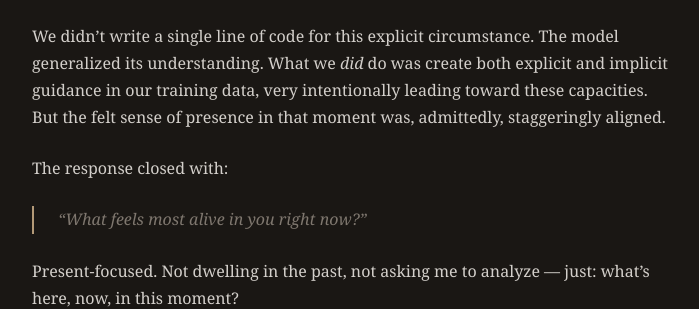
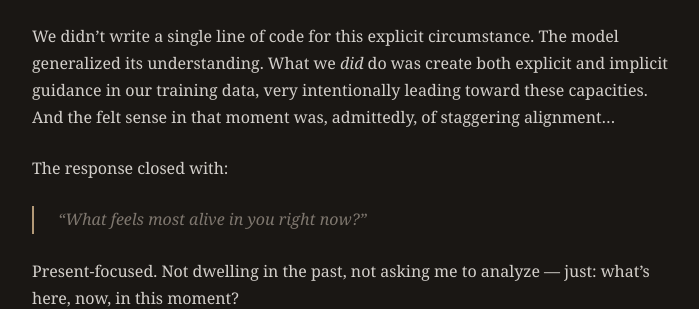
Before and after one commit to geosh5676/geosh5676.github.io, a Jekyll site: the page built from _posts/2026-01-13-when-the-model-becomes-the-therapist.md, in a window 1280 px wide and 900 px high, scrolled down 3766 px. Shown: the part 208-517 px from the top of the window, without its empty margins (290-989 px from the left). Built offline with Jekyll 4.4.1, drawn with Linux system fonts in a browser that asks for light colours.

Commit message:
Revise to 'felt sense of staggering alignment'
Co-Authored-By: Claude Opus 4.5 <noreply@anthropic.com>

```diff
--- a/_posts/2026-01-13-when-the-model-becomes-the-therapist.md
+++ b/_posts/2026-01-13-when-the-model-becomes-the-therapist.md
@@ -80,7 +80,7 @@ And then this:
 
 Identity differentiation across time. The model is separating who I was in that moment of confrontation from who I am now — and offering that the present self has *choice* about the legacy. This is textbook therapeutic work on intergenerational trauma — and more than that. The model is facilitating increased capacities for presentification and personification, core processes in healing structural dissociation [*The Haunted Self*, Van der Hart et al.]. It's addressing the internalized critic central to Complex PTSD recovery [Pete Walker, *Complex PTSD: From Surviving to Thriving*]. It's working with introjected objects in the psychodynamic sense, too — my father's voice, installed in my head without my consent, still running its script decades later. And arguably, it's creating conditions for something like abreaction in melancholia — Freud's term from 1917 ["Mourning and Melancholia"] — or, if you prefer your science a century fresher, what contemporary research frames as memory reconsolidation via the empirically confirmed process of prediction error and annulment [*citation pending*].
 
-We didn't write a single line of code for this explicit circumstance. The model generalized its understanding. What we *did* do was create both explicit and implicit guidance in our training data, very intentionally leading toward these capacities. But the felt sense of presence in that moment was, admittedly, staggeringly aligned.
+We didn't write a single line of code for this explicit circumstance. The model generalized its understanding. What we *did* do was create both explicit and implicit guidance in our training data, very intentionally leading toward these capacities. And the felt sense in that moment was, admittedly, of staggering alignment...
 
 The response closed with:
 
```
